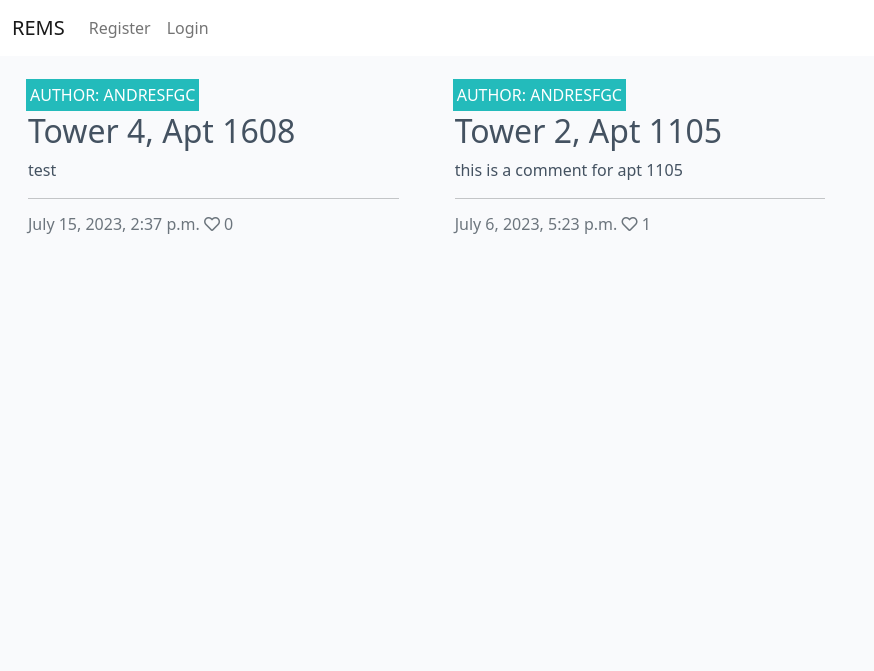
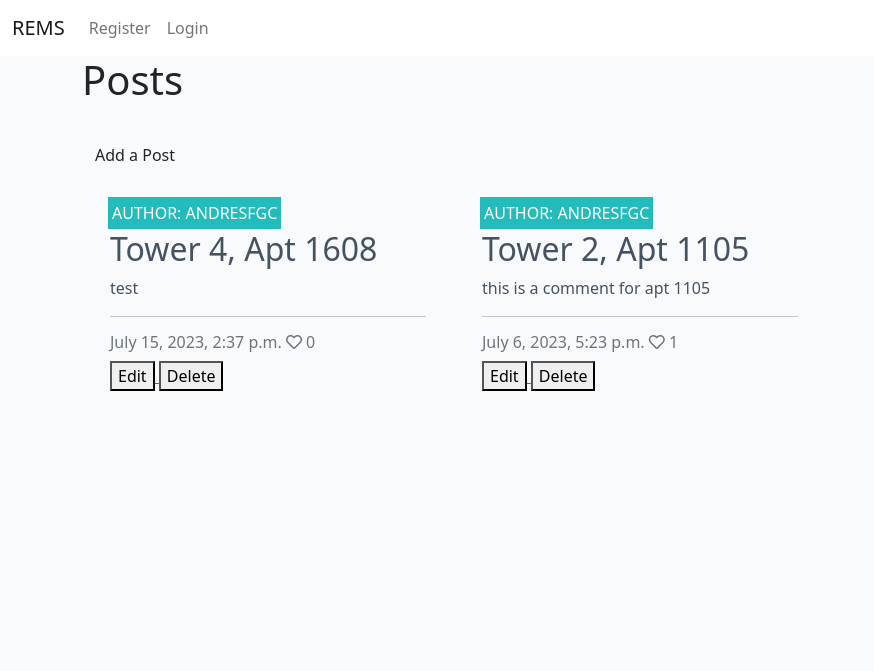
Before and after one commit to andresfgc/P4-REMS, a Django app: page /posts in a window 1280 px wide. Shown: the top 671 px of the page, without its empty margins (0-874 px from the left). Run offline with Django 3.2, Linux system fonts and the light colour scheme; data comes from the database, SQL or seed files in the repository; both versions use the stored data as it was after the commit.

Commit message:
Create add, edit & delete functions for posts

```diff
--- a/django_rems/urls.py
+++ b/django_rems/urls.py
@@ -21,6 +21,11 @@ urlpatterns = [
     path('admin/', admin.site.urls),
     path('', views.homepage, name='home'),
     path('posts', views.PostList.as_view(), name='posts'),
+    path('add_post', views.PostList.add_post, name='add_post'),
+    path('edit_post/<slug:slug>', views.PostList.edit_post, name='edit_post'),
+    path('delete_post/<slug:slug>', views.PostList.delete_post, name='delete_post'),
+    path('like/<slug:slug>', views.PostLike.as_view(), name='post_like'),
+    path("accounts/", include("allauth.urls")),
     path('properties', views.get_properties, name='properties'),
     path('add', views.add_property, name='add'),
     path('edit/<property_id>', views.edit_property, name='edit'),
@@ -31,7 +36,5 @@ urlpatterns = [
     path('delete_project/<project_id>', views.delete_project, name='delete_project'),
     path('summernote', include('django_summernote.urls')),
     path('<slug:slug>/', views.PostDetail.as_view(), name='post_detail'),
-    path('like/<slug:slug>', views.PostLike.as_view(), name='post_like'),
-    path("accounts/", include("allauth.urls")),
     # path('', include('django_rems.urls'), name='django_rems_urls'),
 ]
--- a/templates/posts.html
+++ b/templates/posts.html
@@ -1,10 +1,12 @@
 {% extends "base.html" %}
 
 {% block content %}
-
+<main class="container">
+    <h1>Posts</h1>
+    <br>
+    <a class="waves-effect waves-light btn" href="/add_post">Add a Post</a>
     <div class="container-fluid">
         <div class="row">
-
             <!-- Blog Entries Column -->
             <div class="col-12 mt-3 left">
                 <div class="row">
@@ -30,6 +32,18 @@
                                 <hr />
                                 <p class="card-text text-muted h6">{{ post.created_on}} <i class="far fa-heart"></i>
                                     {{ post.number_of_likes }}</p>
+                                <tr>
+                                    <td>
+                                        <a href="/edit_post/{{ post.slug }}">
+                                            <button>Edit</button>
+                                        </a>
+                                    </td>
+                                    <td>
+                                        <a href="/delete_post/{{ post.slug }}">
+                                            <button>Delete</button>
+                                        </a>
+                                    </td>
+                                </tr>
                             </div>
                         </div>
                     </div>
@@ -56,4 +70,5 @@
         </nav>
         {% endif %}
     </div>
+</main>
 {%endblock%}
--- a/templates/projects.html
+++ b/templates/projects.html
@@ -3,6 +3,8 @@
 {% block content %}
 <main class="container">
     <h1>Projects</h1>
+    <br>
+
     <table>
         {% for project in projects %}
             <tr>
@@ -23,7 +25,5 @@
         <tr><td>You haven't added any projects yet</td></tr>
         {% endfor %}
     </table>
-    <br>
-    <a class="waves-effect waves-light btn" href="/add_project">Add a Project</a>
 </main>
 {%endblock%}
--- a/templates/properties.html
+++ b/templates/properties.html
@@ -3,6 +3,8 @@
 {% block content %}
 <main class="container">
     <h1>Properties</h1>
+    <br>
+    <a class="waves-effect waves-light btn" href="/add">Add a property</a>
     <table>
         {% for property in properties %}
             <tr>
@@ -26,6 +28,5 @@
         {% endfor %}
     </table>
     <br>
-    <a class="waves-effect waves-light btn" href="/add">Add a propertty</a>
 </main>
 {%endblock%}
--- a/todo/views.py
+++ b/todo/views.py
@@ -1,8 +1,8 @@
 from django.shortcuts import render, redirect, get_object_or_404, reverse
 from django.views import generic, View
 from django.http import HttpResponseRedirect
-from .models import Project, Property, Post
-from .forms import PropertyForm, ProjectForm, CommentForm
+from .models import Project, Property, Post, Comment
+from .forms import PropertyForm, ProjectForm, CommentForm, PostForm
 # Create your views here.
 
 
@@ -97,6 +97,39 @@ class PostList(generic.ListView):
     paginate_by = 6
 
 
+    def add_post(request):
+        if request.method == 'POST':
+            form = PostForm(request.POST)
+            if form.is_valid():
+                form.save()
+                return redirect('posts')
+        form = PostForm()
+        context = {
+            'form': form
+        }
+        return render(request, 'add_post.html', context)
+
+
+    def edit_post(request, slug):
+        post = get_object_or_404(Post, slug=slug)
+        if request.method == 'POST':
+            form = PostForm(request.POST, instance=post)
+            if form.is_valid():
+                form.save()
+                return redirect('posts')
+        form = PostForm(instance=post)
+        context = {
+            'form': form
+        }
+        return render(request, 'edit_post.html', context)
+
+
+    def delete_post(request, slug):
+        post = get_object_or_404(Post, slug=slug)
+        post.delete()
+        return redirect('posts')
+
+
 class PostDetail(View):
 
     def get(self, request, slug, *args, **kwargs):
```
Also changed, not shown: templates/add_post.html (added, +16 -0 lines), templates/edit_post.html (added, +16 -0 lines), todo/forms.py (+7 -1 lines), db.sqlite3. Lines whose indentation alone changed are shown as unchanged.
